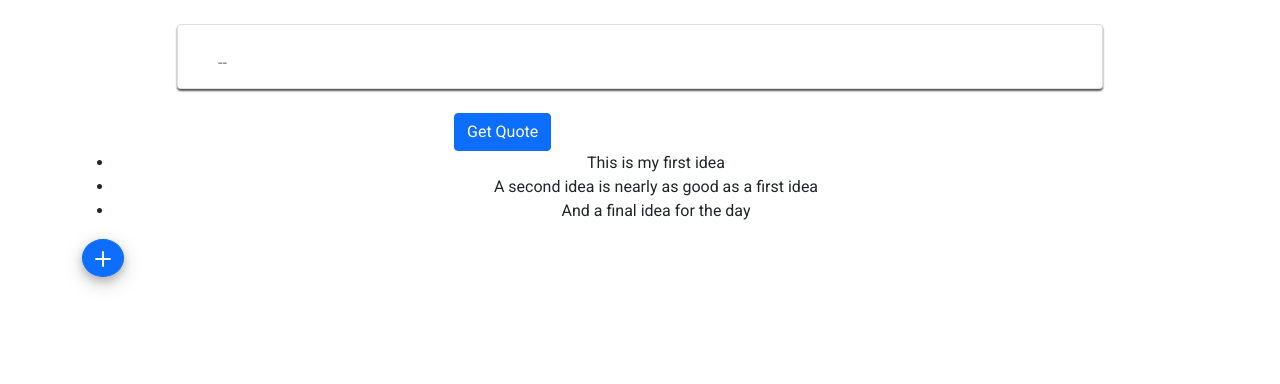
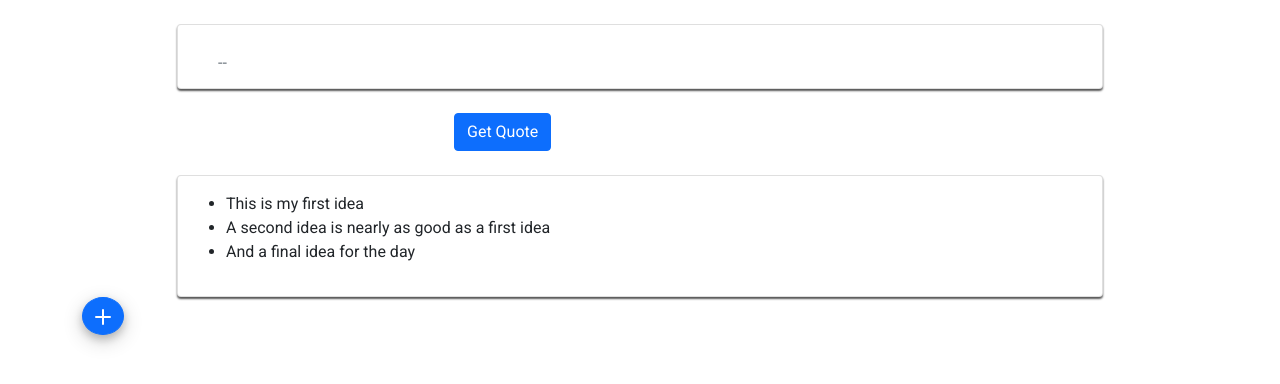
Before and after one commit to dcerniglia/ideas-journal, an Angular app: page / in a window 1280 px wide. Shown: the top 384 px of the page. Built offline with nearby package versions, Linux system fonts and the light colour scheme; no server answers.

Commit message:
add daily ideas component

```diff
--- a/src/app/components/daily-ideas/daily-ideas.component.html
+++ b/src/app/components/daily-ideas/daily-ideas.component.html
@@ -1,7 +1,11 @@
-<div class="row">
-	<div class="col text-center">
-		<ul class="d-block">
-			<li *ngFor="let idea of ideas">{{ idea.body }}</li>
-		</ul>
+<div class="row mt-4 d-flex">
+	<div class="col-10 mx-auto">
+		<div class="card">
+			<div class="card-body align-content-center">
+				<ul>
+					<li *ngFor="let idea of ideas" class="align-items-start">{{ idea.body }}</li>
+				</ul>
+			</div>
+		</div>
 	</div>
 </div>
```
